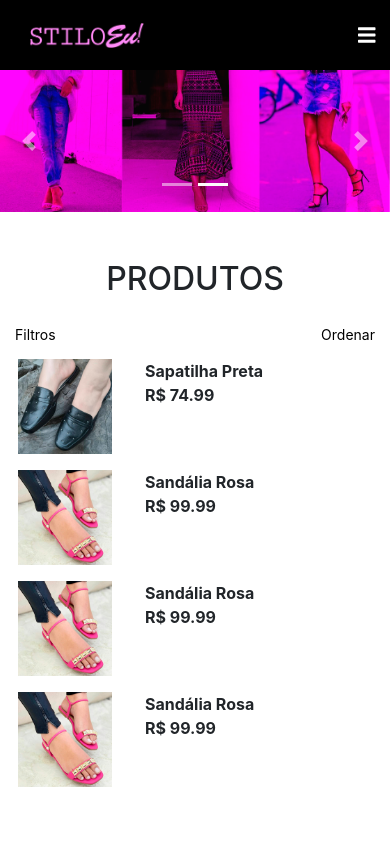
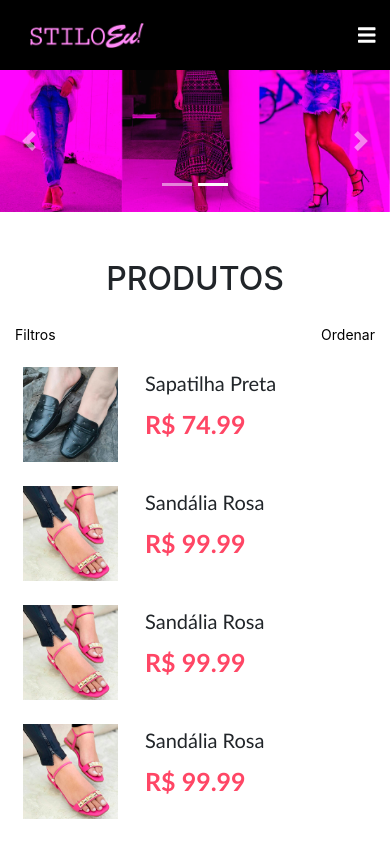
Before and after one commit to ph-honorato/stiloeu-frontend, an Angular app: page / in a window 390 px wide. Built offline with nearby package versions, Linux system fonts and the light colour scheme.

Commit message:
Organização mobile produtos

```diff
--- a/src/app/pages/produtos/produtos.component.html
+++ b/src/app/pages/produtos/produtos.component.html
@@ -36,7 +36,7 @@
                 <div class="row align-items-center" style="height: 100%;">
 
                     <div class="col-6">
-                        <b style="color: white;">Filtros</b>
+                        <b style="color: white;">FILTROS</b>
                     </div>
 
                     <div class="col-6 text-right">
@@ -56,13 +56,17 @@
 
                         <div class="col-12">
 
-                            <span >
+                            <span>
+                                <b style="color: black;font-size: 14px;">CATEGORIA</b>
+                            </span><br>
+
+                            <span>
                                 <a class="filtro-opcao" (click)="filtrarTipo('lancamentos')">
                                     <input type="radio" id="lancamentos" value="lancamentos" formControlName="tipo" /> Lançamentos
                                 </a>
                             </span><br>
 
-                            <span >
+                            <span>
                                 <a class="filtro-opcao" (click)="filtrarTipo('promocoes')">
                                     <input type="radio" id="promocoes" value="promocoes" formControlName="tipo" /> Promoções
                                 </a>
@@ -75,6 +79,10 @@
                     <div class="row py-2">
 
                         <div class="col-12">
+
+                            <span>
+                                <b style="color: black;font-size: 14px;">TIPO</b>
+                            </span><br>
 
                             <span *ngFor="let modelo of arrayModelosFiltros">
                                 <a class="filtro-opcao" (click)="filtrarModelo( modelo )" >
@@ -90,6 +98,10 @@
 
                         <div class="col-12">
 
+                            <span>
+                                <b style="color: black;font-size: 14px;">COR</b>
+                            </span><br>
+
                             <span *ngFor="let cor of arrayCoresFiltros">
                                 <a class="filtro-opcao" (click)="filtrarCor( cor )">
                                     <input type="radio"  [value]="cor" formControlName="cor" /> {{cor}}
@@ -103,6 +115,10 @@
                     <div class="row py-2">
 
                         <div class="col-12">
+
+                            <span>
+                                <b style="color: black;font-size: 14px;">TAMANHO</b>
+                            </span><br>
 
                             <span *ngFor="let numero of arrayNumerosFiltros">
                                 <a class="filtro-opcao" (click)="filtrarNumero( numero )">
@@ -176,16 +192,16 @@
                     </div>
 
                     <!-- PRODUTOS MOBILE -->
-                    <div class="container-fluid d-inline d-md-none card-produtos-mobile" *ngFor="let produto of produtosExibidos;" (click)="selecionaProduto(produto)">
+                    <div class="container-fluid d-inline d-md-none card-produtos-mobile mb-2" *ngFor="let produto of produtosExibidos;" (click)="selecionaProduto(produto)">
 
-                        <div class="row">
+                        <div class="row align-items-center">
                             <div class="col-4 text-center">
-                                <img class="foto mb-3" [src]="produto.foto" alt="foto">
+                                <img class="foto m-2" [src]="produto.foto" alt="foto">
                             </div>
 
                             <div class="col-8">
-                                <b>{{produto.nome}}</b><br>
-                                <b>R$ {{produto.preco}}</b>
+                                <p class="nome-produto mb-2">{{produto.nome}}</p>
+                                <p class="preco-produto">R$ {{produto.preco}}</p>
                             </div>
                         </div>
 
```
Also changed, not shown: src/app/pages/produtos/produtos.component.css (+0 -7 lines).
